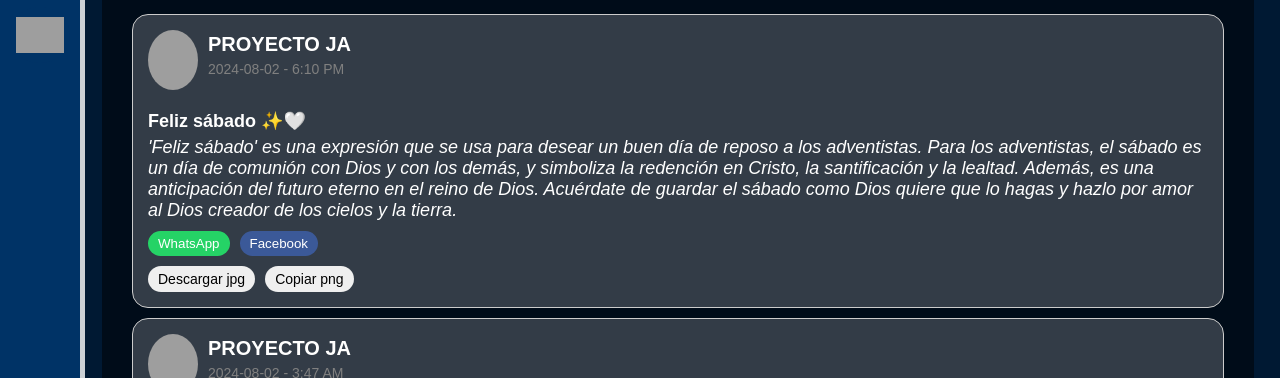
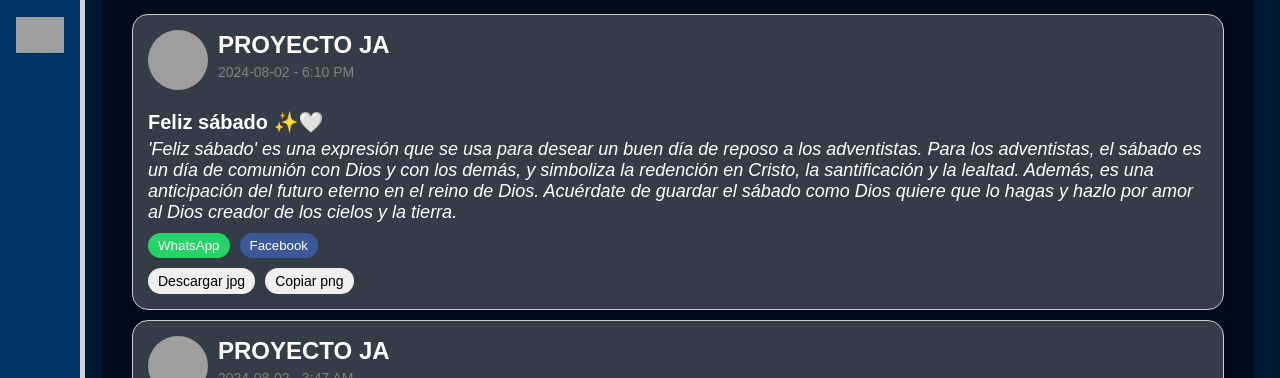
Before and after one commit to proyectoja/proyectoja.github.io, a plain HTML site: page index.html in a window 1280 px wide. Shown: the part 422-800 px from the top of the page. Drawn offline with nearby package versions, Linux system fonts and the light colour scheme; no server answers; grey boxes are pictures that could not be loaded; a script that the page names is missing.

Commit message:
Update styles.css

```diff
--- a/styles.css
+++ b/styles.css
@@ -917,7 +917,7 @@
         }
 
         .titulo {
-            font-size: 18px;
+            font-size: 20px;
             font-weight: bold;
             margin-top: 20px;
             margin-bottom: 5px;
@@ -934,7 +934,7 @@
         }
 
         .perfil {
-            width: 50px;
+            width: 60px;
             height: 60px;
             border-radius: 50%;
             margin-right: 10px;
@@ -1011,7 +1011,7 @@
         }
 
         .publicador {
-            font-size: 20px;
+            font-size: 24px;
             font-weight: bold;
             color: #fff;
             margin-bottom: 5px;
```
